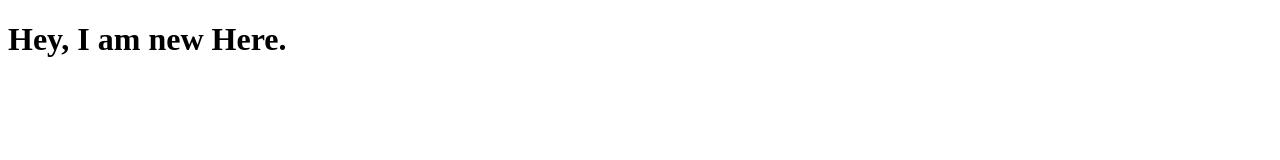
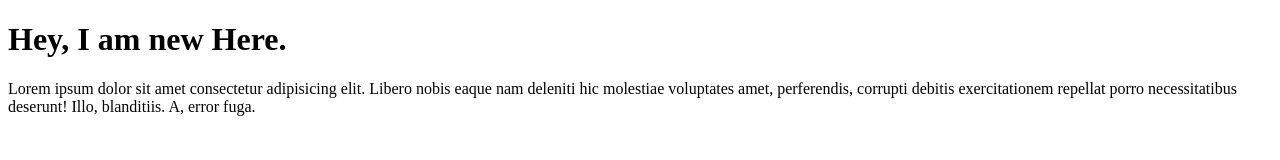
Before and after one commit to PhyoZayYyar/MyProject, a plain HTML site: page index.html in a window 1280 px wide. Drawn offline with Linux system fonts and the light colour scheme.

Commit message:
add Paragraph with lorem

```diff
--- a/index.html
+++ b/index.html
@@ -8,5 +8,6 @@
 </head>
 <body>
     <h1>Hey, I am new Here.</h1>
+    <p>Lorem ipsum dolor sit amet consectetur adipisicing elit. Libero nobis eaque nam deleniti hic molestiae voluptates amet, perferendis, corrupti debitis exercitationem repellat porro necessitatibus deserunt! Illo, blanditiis. A, error fuga.</p>
 </body>
 </html>
```
